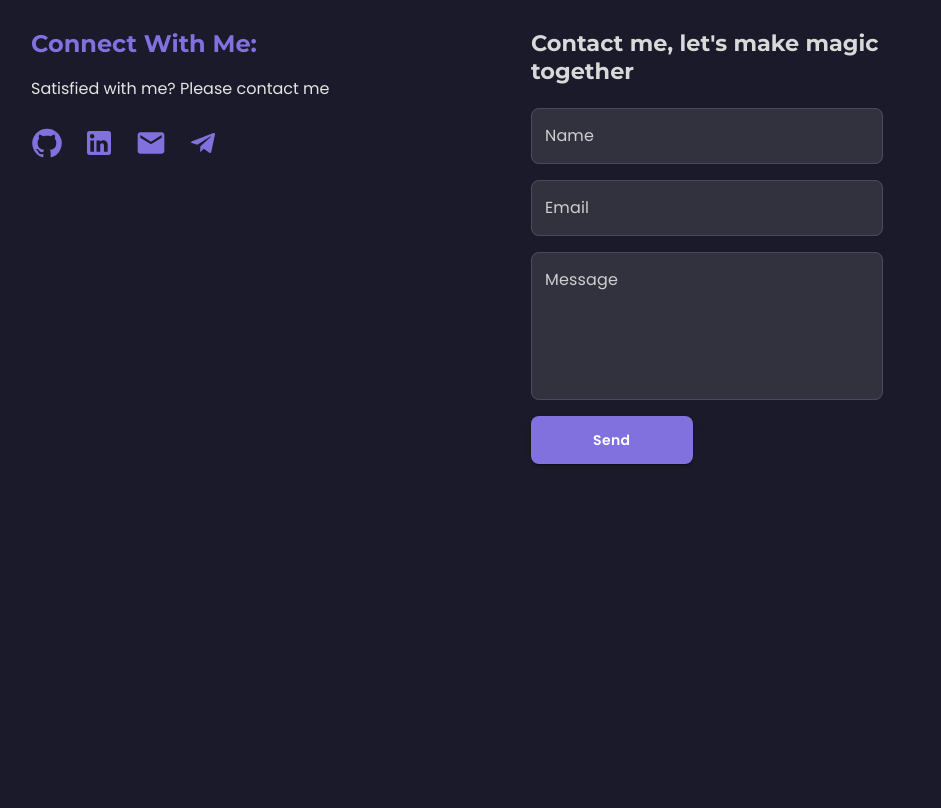
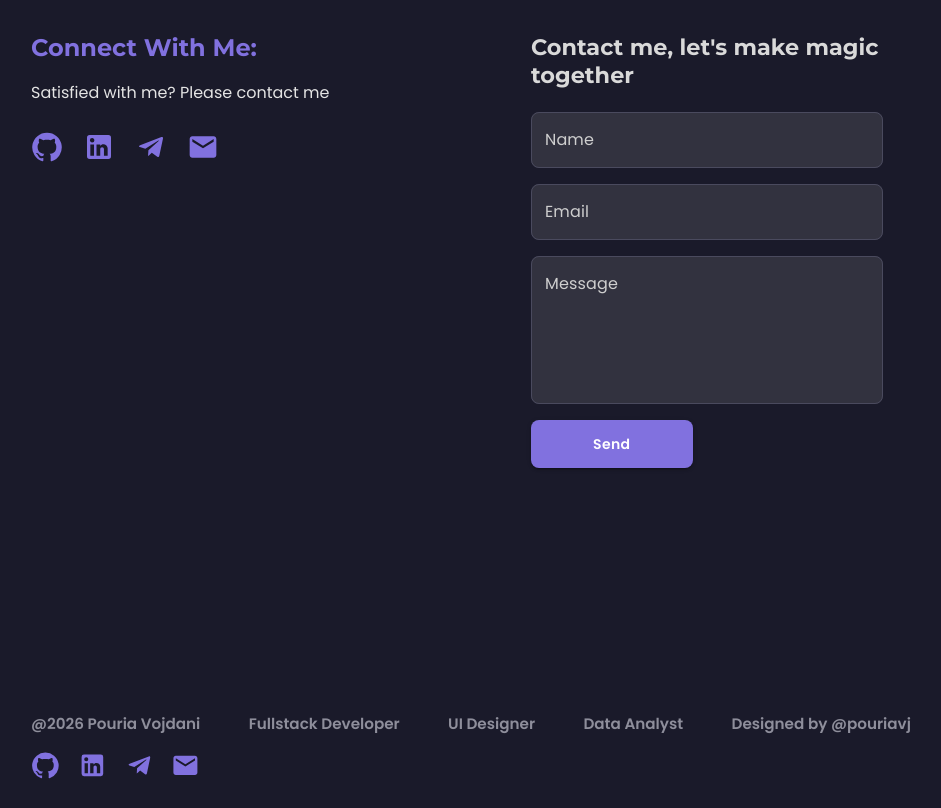
Before and after one commit to pouriavj/pouria-portfolio, a Next.js app: page / in a window 1280 px wide. Shown: the part 2940-3748 px from the top of the page, without its empty margins (169-1110 px from the left). Before the commit the page ends 3500 px from the top, so only its background shows below. Built offline with nearby package versions, Linux system fonts and the light colour scheme; what @mui/material-nextjs would draw is missing.

Commit message:
Footer Complete

```diff
--- a/src/app/globals.css
+++ b/src/app/globals.css
@@ -436,7 +436,7 @@ section {
 /* Contact */
 
 .contact-section {
-  padding: 96px 200px;
+  padding: 100px 200px;
 
   display: grid;
   grid-template-columns: 1fr 1fr;
@@ -462,7 +462,6 @@ section {
   margin-top: 16px;
   margin-bottom: 22px;
 }
-
 
 .contact-socials {
   display: flex;
@@ -506,3 +505,52 @@ section {
   flex-direction: column;
   gap: 16px;
 }
+
+.footer {
+  margin-top: 120px;
+
+  padding: 24px 200px;
+
+  display: flex;
+  flex-direction: column;
+
+  gap: 16px;
+}
+
+.footer-top {
+  display: flex;
+  align-items: center;
+  justify-content: space-between;
+}
+
+.footer-top p {
+  margin: 0;
+
+  color: #8e8e9b;
+
+  font-size: 0.95rem;
+  font-weight: 600;
+
+  font-family: "Poppins", sans-serif;
+}
+
+.footer-socials {
+  display: flex;
+  align-items: center;
+
+  gap: 18px;
+}
+
+.footer-social-icon {
+  font-size: 1.8rem !important;
+
+  color: #8171df;
+
+  transition: 0.22s;
+}
+
+.footer-social-icon:hover {
+  color: white;
+
+  transform: translateY(-3px);
+}
--- a/src/app/layout.tsx
+++ b/src/app/layout.tsx
@@ -3,6 +3,7 @@ import { AppRouterCacheProvider } from "@mui/material-nextjs/v15-appRouter";
 import "./globals.css";
 
 import Header from "@/components/Header";
+import Footer from "@/components/Footer";
 
 export const metadata: Metadata = {
   title: "Pouria Portfolio",
@@ -20,6 +21,7 @@ export default function RootLayout({
         <AppRouterCacheProvider>
           <Header />
           {children}
+          <Footer />
         </AppRouterCacheProvider>
       </body>
     </html>
--- a/src/components/Contact.tsx
+++ b/src/components/Contact.tsx
@@ -27,11 +27,12 @@ export default function Contact() {
             <LinkedInIcon className="contact-social-icon" />
           </Link>
 
+
+          <Link href="https://t.me/pouriavj">
+            <TelegramIcon className="contact-social-icon" />
+          </Link>
           <Link href="https://mail.google.com/mail/?view=cm&fs=1&to=pouriav95@gmail.com">
             <EmailIcon className="contact-social-icon" />
-          </Link>
-          <Link href="https://t.me/pouriavj">
-            <TelegramIcon className="contact-social-icon" />
           </Link>
         </div>
       </div>
--- /dev/null
+++ b/src/components/Footer.tsx
@@ -0,0 +1,40 @@
+import Link from "next/link";
+
+import TelegramIcon from "@mui/icons-material/Telegram";
+import GitHubIcon from "@mui/icons-material/GitHub";
+import LinkedInIcon from "@mui/icons-material/LinkedIn";
+import EmailIcon from "@mui/icons-material/Email";
+
+export default function Footer() {
+  return (
+    <footer className="footer">
+      <div className="footer-top">
+        <p>@2026 Pouria Vojdani</p>
+
+        <p>Fullstack Developer</p>
+
+        <p>UI Designer</p>
+
+        <p>Data Analyst</p>
+
+        <p>Designed by @pouriavj</p>
+      </div>
+
+      <div className="footer-socials">
+        <Link href="https://github.com/pouriavj">
+          <GitHubIcon className="footer-social-icon" />
+        </Link>
+
+        <Link href="https://linkedin.com/in/yourusername">
+          <LinkedInIcon className="footer-social-icon" />
+        </Link>
+        <Link href="https://t.me/yourusername">
+          <TelegramIcon className="footer-social-icon" />
+        </Link>
+        <Link href="https://mail.google.com/mail/?view=cm&fs=1&to=pouriav95@gmail.com">
+          <EmailIcon className="footer-social-icon" />
+        </Link>
+      </div>
+    </footer>
+  );
+}
```
